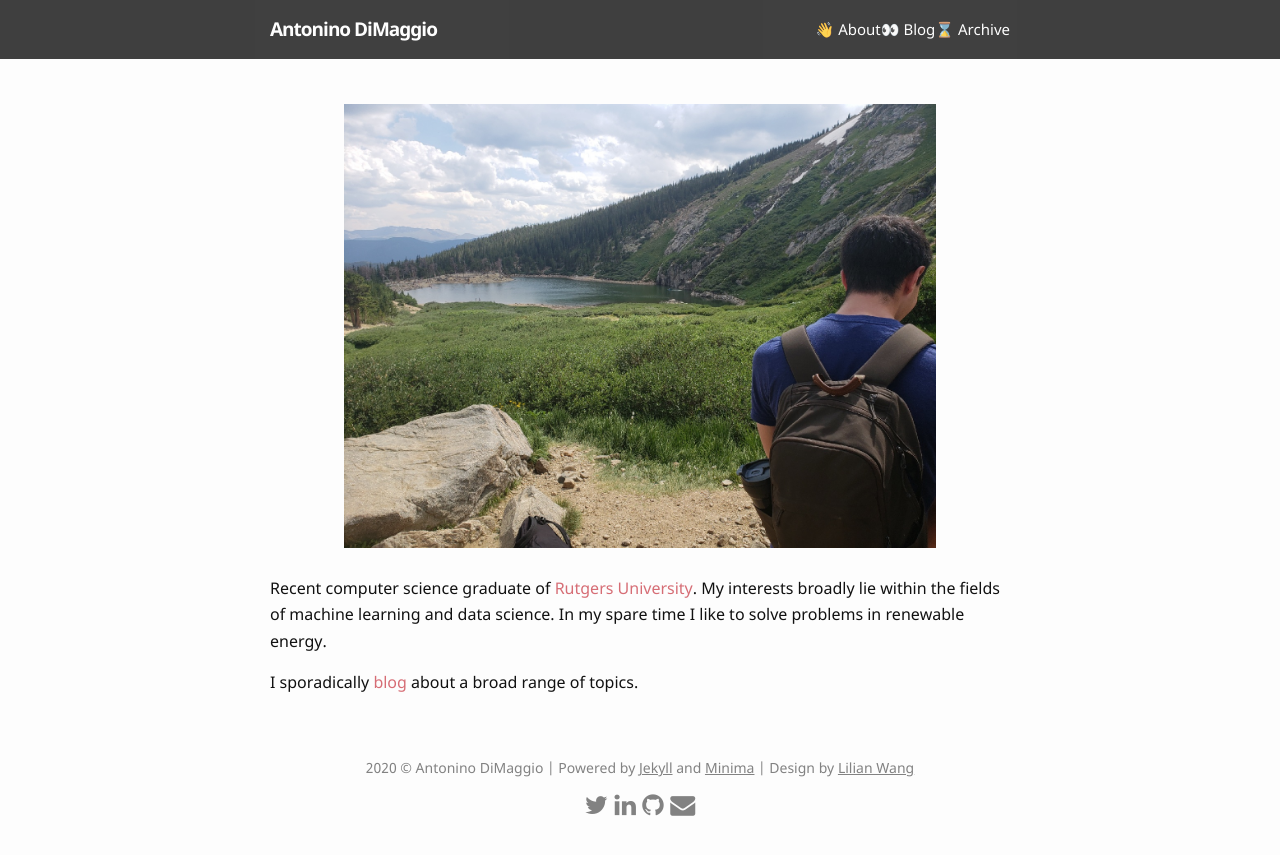
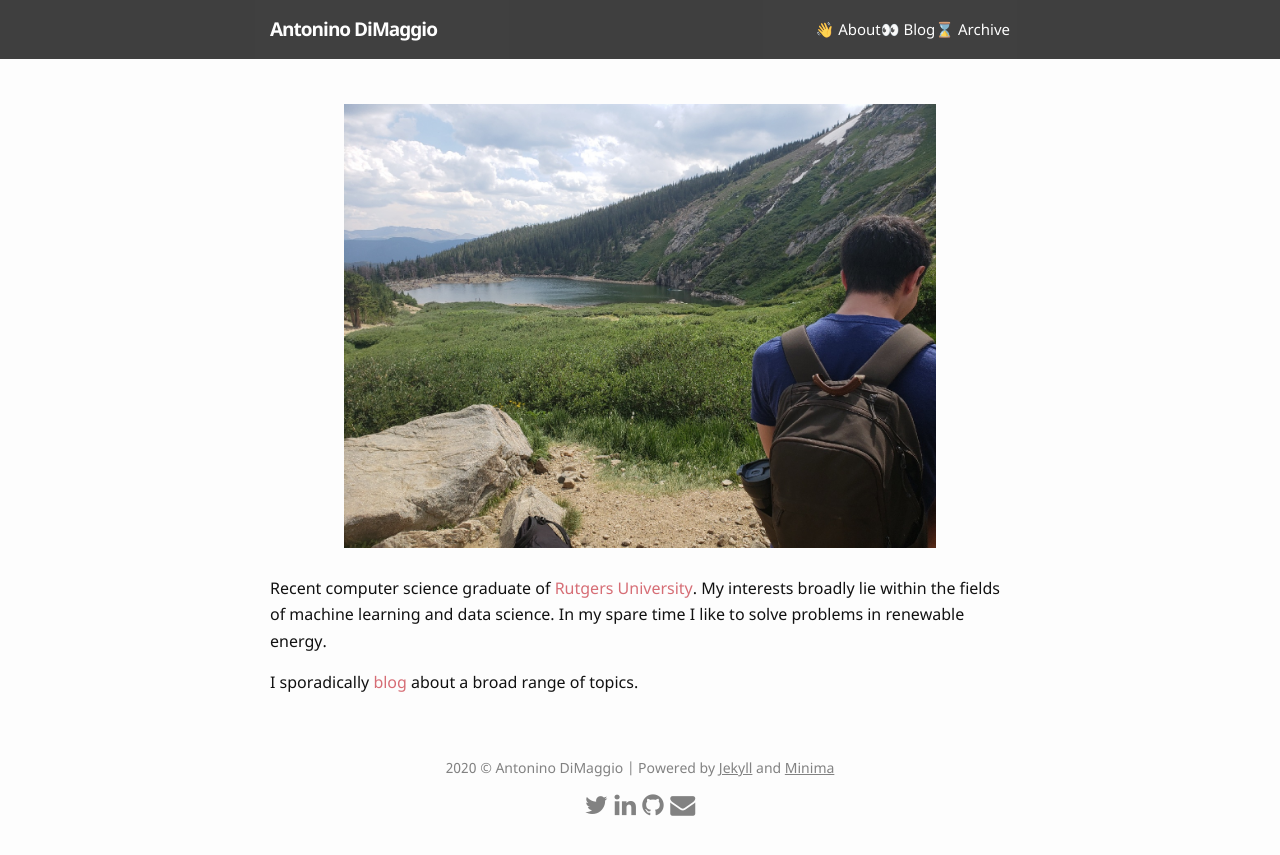
Before and after one commit to antoninodimaggio/antoninodimaggio.github.io, a Jekyll site: the page built from index.html, in a window 1280 px wide. Shown: the top 855 px of the page. Built offline with Jekyll 4.4.1, drawn with Linux system fonts in a browser that asks for light colours; nearby versions of some CDN libraries.

Commit message:
Cut link from footer

```diff
--- a/_includes/footer.html
+++ b/_includes/footer.html
@@ -1,6 +1,6 @@
 <div style="clear: both;"/>
 <footer class="site-footer">
-    2020 &copy; Antonino DiMaggio | Powered by <a href="https://jekyllrb.com/" target="_blank" rel="nofollow">Jekyll</a> and <a href="https://github.com/jekyll/minima/" target="_blank" rel="nofollow">Minima</a> | Design by <a href="https://github.com/lilianweng/lil-log" target="_blank" rel="nofollow">Lilian Wang</a>
+    2020 &copy; Antonino DiMaggio | Powered by <a href="https://jekyllrb.com/" target="_blank" rel="nofollow">Jekyll</a> and <a href="https://github.com/jekyll/minima/" target="_blank" rel="nofollow">Minima</a>
     <br>
     <p>
       <a href="https://twitter.com/tonyjdimaggio"><i class="fa fa-twitter" aria-hidden="true"></i></a>
```
